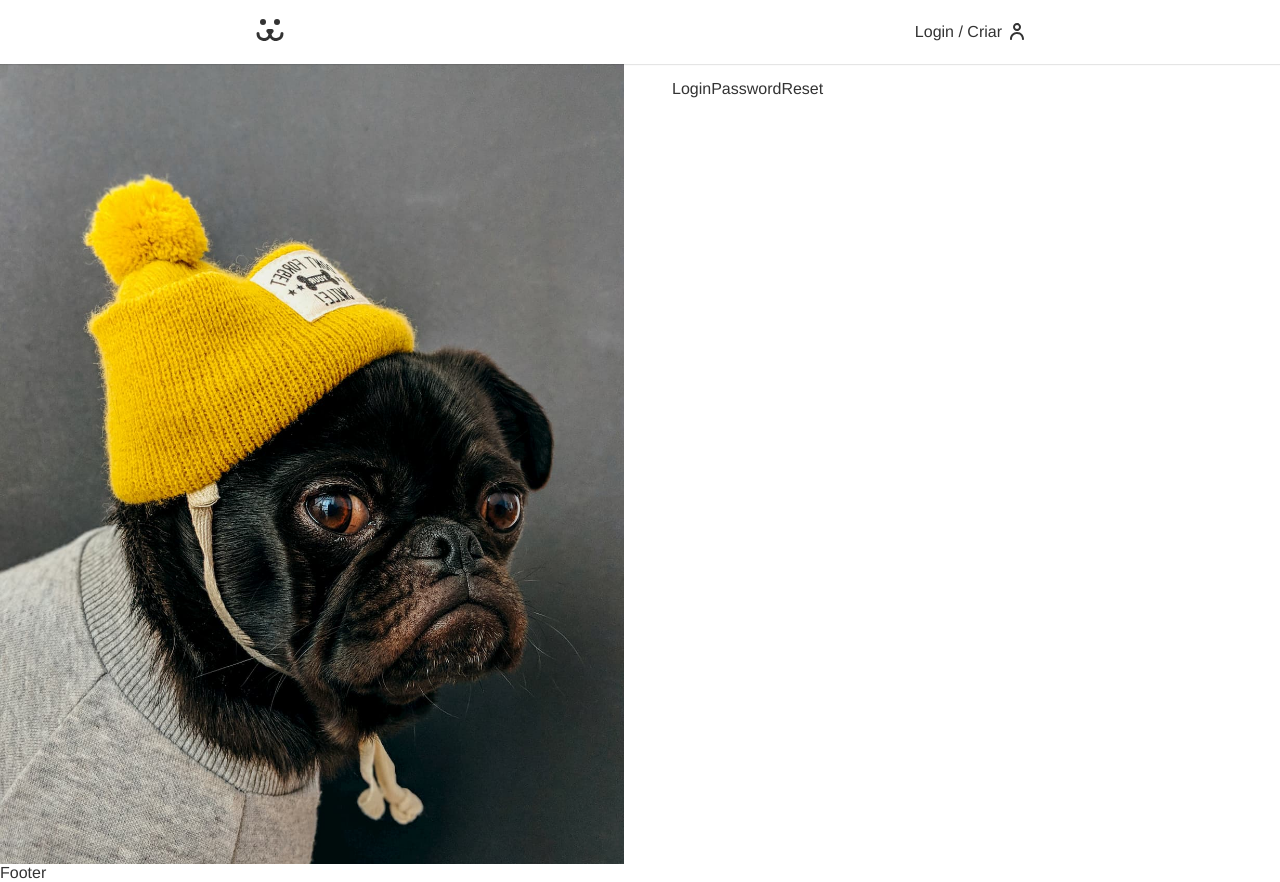
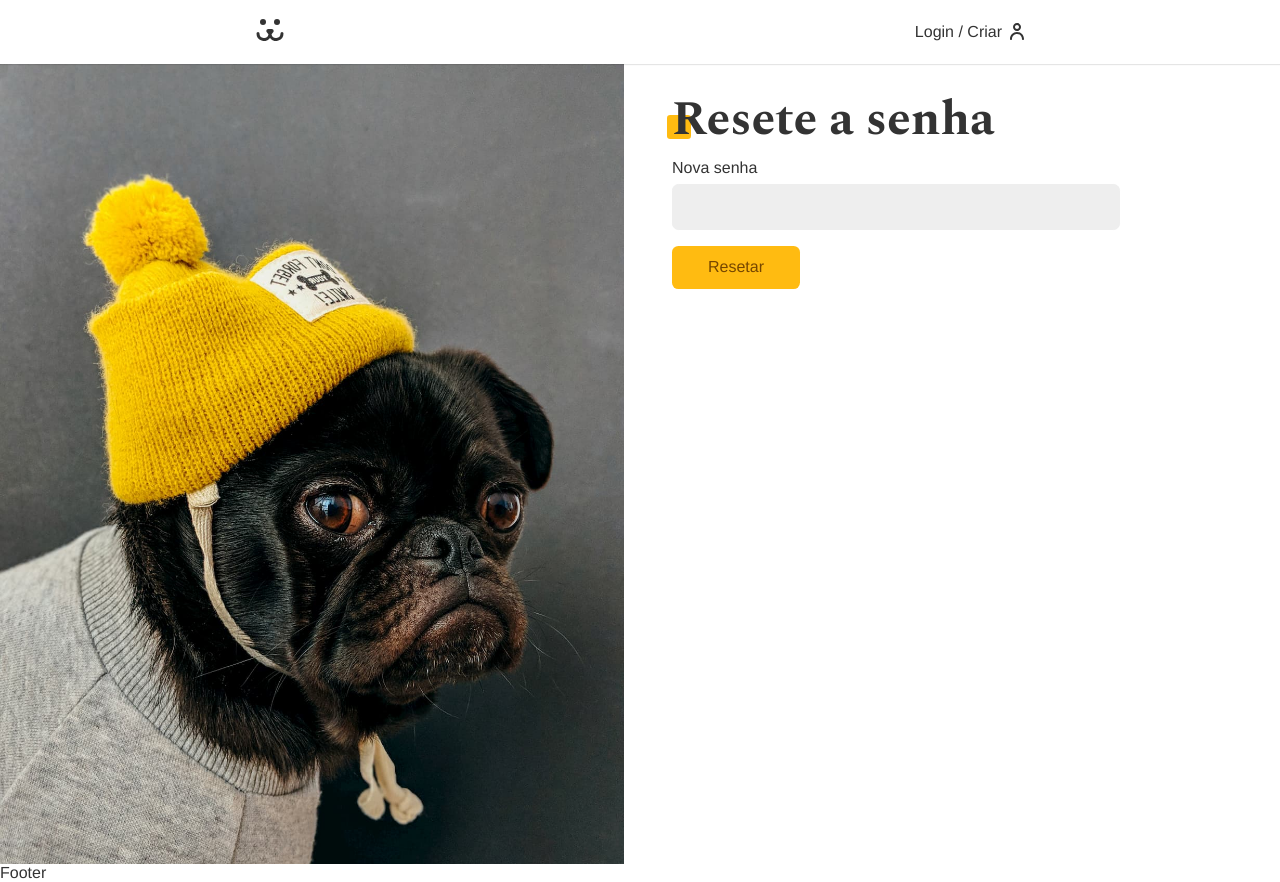
Before and after one commit to rharison/projetorededogs, a React (Create React App) app: page /login/resetar in a window 1280 px wide. Built offline with nearby package versions, Linux system fonts and the light colour scheme.

Commit message:
Configurando link de resetar senha.

```diff
--- a/src/App.js
+++ b/src/App.js
@@ -9,6 +9,8 @@
 import User from './Components/User/User';
 import { UserStorage } from './UserContext';
 import Photo from './Components/Photo/Photo';
+import UserProfile from './Components/User/UserProfile';
+import NotFound from './Components/NotFound';
 
 function App() {
   return (
@@ -28,6 +30,8 @@
               }
             />
             <Route path="foto/:id" element={<Photo />} />
+            <Route path="perfil/:user" element={<UserProfile />} />
+            <Route path="*" element={<NotFound />} />
           </Routes>
           <Footer />
         </UserStorage>
--- a/src/Components/Feed/Feed.js
+++ b/src/Components/Feed/Feed.js
@@ -1,6 +1,7 @@
 import React from 'react';
 import FeedModal from './FeedModal';
 import FeedPhotos from './FeedPhotos';
+import PropTypes from 'prop-types';
 
 const Feed = ({ user }) => {
   const [modalPhoto, setModalPhoto] = React.useState(null);
@@ -48,4 +49,15 @@
   );
 };
 
+Feed.defaultProps = {
+  user: 0,
+};
+
+Feed.propTypes = {
+  user: PropTypes.oneOfType([
+    PropTypes.string.isRequired,
+    PropTypes.number.isRequired,
+  ]),
+};
+
 export default Feed;
--- a/src/Components/Login/Login.js
+++ b/src/Components/Login/Login.js
@@ -6,6 +6,7 @@
 import LoginPasswordLost from './LoginPasswordLost';
 import LoginPasswordReset from './LoginPasswordReset';
 import styles from './Login.module.css';
+import NotFound from '../NotFound';
 
 const Login = () => {
   const { login } = React.useContext(UserContext);
@@ -18,6 +19,7 @@
           <Route path="criar" element={<LoginCreate />} />
           <Route path="perdeu" element={<LoginPasswordLost />} />
           <Route path="resetar" element={<LoginPasswordReset />} />
+          <Route path="*" element={<NotFound />} />
         </Routes>
       </div>
     </section>
--- a/src/Components/Login/LoginForm.js
+++ b/src/Components/Login/LoginForm.js
@@ -33,7 +33,7 @@
         )}
         <Error error={error} />
       </form>
-      <Link className={styles.perdeu} to="login/perdeu">
+      <Link className={styles.perdeu} to="perdeu">
         Perdeu a senha?
       </Link>
       <div className={styles.cadastro}>
--- a/src/Components/Login/LoginPasswordLost.js
+++ b/src/Components/Login/LoginPasswordLost.js
@@ -1,7 +1,45 @@
 import React from 'react';
+import Input from '../Forms/Input';
+import Button from '../Forms/Button';
+import useForm from '../../Hooks/useForm';
+import useFetch from '../../Hooks/useFetch';
+import { PASSWORD_LOST } from '../../api';
+import Error from '../Helper/Error';
 
 const LoginPasswordLost = () => {
-  return <div>LoginPasswordLost</div>;
+  const login = useForm();
+  const { data, loading, error, request } = useFetch();
+
+  async function handleSubmit(event) {
+    event.preventDefault();
+    if (login.validate) {
+      const { url, options } = PASSWORD_LOST({
+        login: login.value,
+        url: window.location.href.replace('perdeu', 'resetar'),
+      });
+      const { json } = await request(url, options);
+    }
+  }
+
+  return (
+    <section>
+      <h1 className="title">Perdeu a senha?</h1>
+      {data ? (
+        <p style={{ color: '#4c1' }}>{data}</p>
+      ) : (
+        <form onSubmit={handleSubmit}>
+          <Input label="Email / Usuário" type="text" name="email" {...login} />
+          {loading ? (
+            <Button disabled>Enviando...</Button>
+          ) : (
+            <Button>Enviar Email</Button>
+          )}
+        </form>
+      )}
+
+      <Error error={error} />
+    </section>
+  );
 };
 
 export default LoginPasswordLost;
--- a/src/Components/Login/LoginPasswordReset.js
+++ b/src/Components/Login/LoginPasswordReset.js
@@ -1,7 +1,54 @@
 import React from 'react';
+import Input from '../Forms/Input';
+import Button from '../Forms/Button';
+import useForm from '../../Hooks/useForm';
+import useFetch from '../../Hooks/useFetch';
+import { PASSWORD_RESET } from '../../api';
+import Error from '../Helper/Error';
+import { useNavigate } from 'react-router';
 
 const LoginPasswordReset = () => {
-  return <div>LoginPasswordReset</div>;
+  const [login, setLogin] = React.useState('');
+  const [key, setKey] = React.useState('');
+  const password = useForm();
+  const { error, loading, request } = useFetch();
+  const navigate = useNavigate();
+
+  async function handleSubmit(event) {
+    event.preventDefault();
+    if (password.validate) {
+      const { url, options } = PASSWORD_RESET({
+        login,
+        key,
+        password: password.value,
+      });
+      const { response } = await request(url, options);
+      if (response.ok) navigate('/login');
+    }
+  }
+
+  React.useEffect(() => {
+    const params = new URLSearchParams(window.location.search);
+    const key = params.get('key');
+    const login = params.get('login');
+    if (key) setKey(key);
+    if (login) setLogin(login);
+  }, []);
+  return (
+    <div>
+      <h1 className="title">Resete a senha</h1>
+      <form onSubmit={handleSubmit}>
+        <Input
+          label="Nova senha"
+          type="password"
+          name="password"
+          {...password}
+        />
+        {loading ? <Button>Resetando...</Button> : <Button>Resetar</Button>}
+      </form>
+      <Error error={error} />
+    </div>
+  );
 };
 
 export default LoginPasswordReset;
--- /dev/null
+++ b/src/Components/NotFound.js
@@ -0,0 +1,12 @@
+import React from 'react';
+
+const NotFound = () => {
+  return (
+    <div className="container mainContainer">
+      <h1 className="title">Error: 404</h1>
+      <p>Página não encontrada.</p>
+    </div>
+  );
+};
+
+export default NotFound;
--- a/src/Components/User/User.js
+++ b/src/Components/User/User.js
@@ -2,6 +2,7 @@
 import { Route, Routes } from 'react-router-dom';
 import { UserContext } from '../../UserContext';
 import Feed from '../Feed/Feed';
+import NotFound from '../NotFound';
 import UserHeader from './UserHeader';
 import UserPhotoPost from './UserPhotoPost';
 import UserStats from './UserStats';
@@ -15,6 +16,7 @@
         <Route path="/" element={<Feed user={data.id} />} />
         <Route path="postar" element={<UserPhotoPost />} />
         <Route path="estatisticas" element={<UserStats />} />
+        <Route path="*" element={<NotFound />} />
       </Routes>
     </section>
   );
--- /dev/null
+++ b/src/Components/User/UserProfile.js
@@ -0,0 +1,15 @@
+import React from 'react';
+import { useParams } from 'react-router';
+import Feed from '../Feed/Feed';
+
+const UserProfile = () => {
+  const { user } = useParams();
+  return (
+    <section className="container mainContainer">
+      <h1 className="title">{user}</h1>
+      <Feed user={user} />
+    </section>
+  );
+};
+
+export default UserProfile;
--- a/src/api.js
+++ b/src/api.js
@@ -104,3 +104,29 @@
     },
   };
 }
+
+export function PASSWORD_LOST(body) {
+  return {
+    url: `${API_URL}/api/password/lost`,
+    options: {
+      method: 'POST',
+      headers: {
+        'Content-Type': 'application/json',
+      },
+      body: JSON.stringify(body),
+    },
+  };
+}
+
+export function PASSWORD_RESET(body) {
+  return {
+    url: `${API_URL}/api/password/reset`,
+    options: {
+      method: 'POST',
+      headers: {
+        'Content-Type': 'application/json',
+      },
+      body: JSON.stringify(body),
+    },
+  };
+}
```
